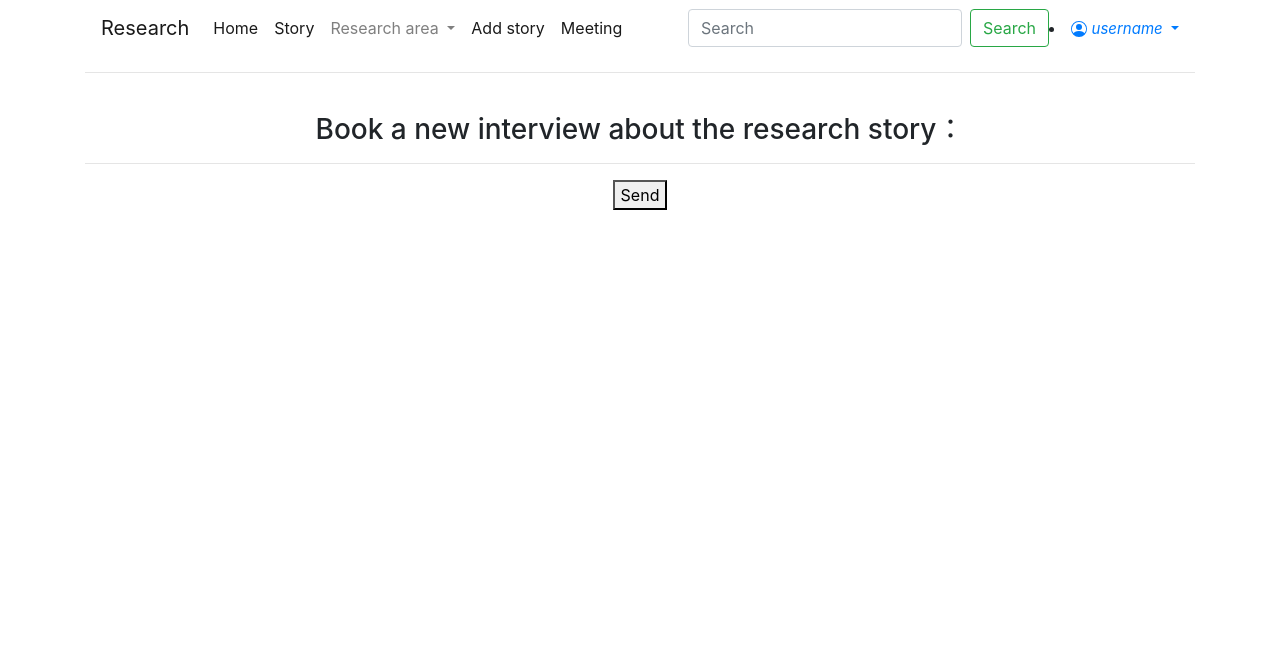
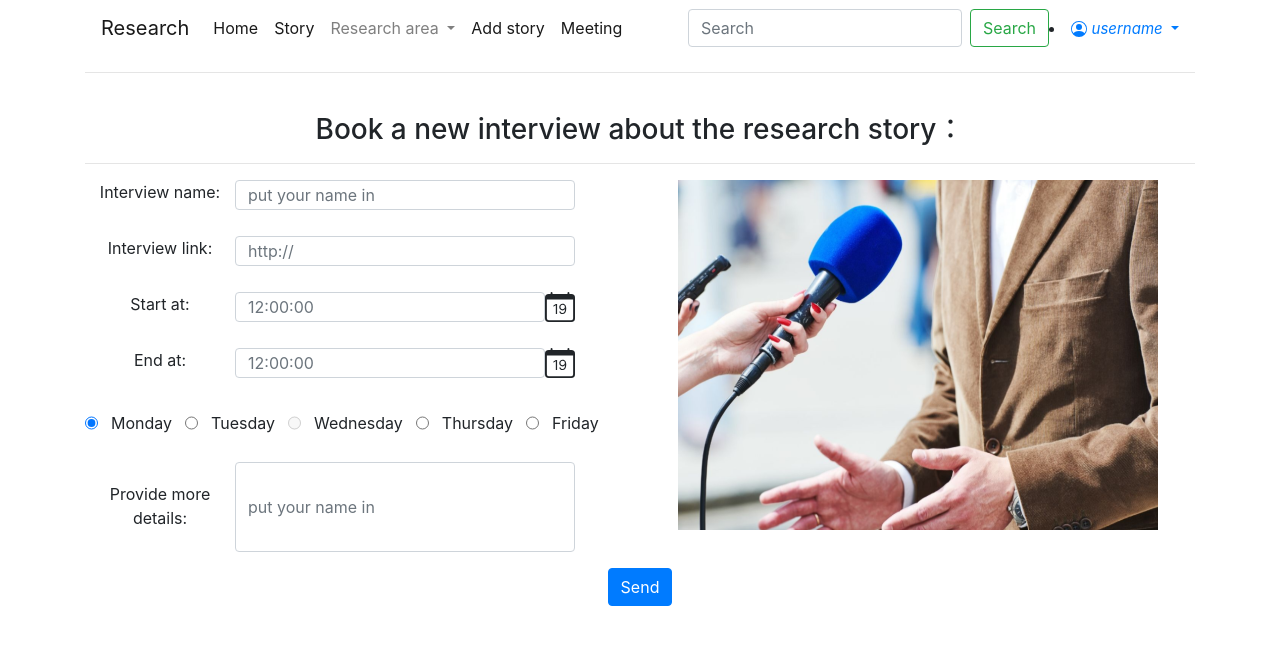
Before and after one commit to zhenxianglin/ResearchStory, a Django app: template templates/interview/new_interview.html in a window 1280 px wide. Shown: the top 645 px of the page. Run offline with Django 3.2, Linux system fonts and the light colour scheme; the template is opened without the code that fills it, so the values that code supplies are empty; some libraries are stand-ins or nearby versions.

Commit message:
interview

```diff
--- a/templates/interview/new_interview.html
+++ b/templates/interview/new_interview.html
@@ -20,9 +20,80 @@
     <div style="text-align: center;">
         <form action="{% url "interview:new_interview" story.id %}" method="post" class="form">
             {% csrf_token %}
-            {{ form.as_p }}
-            <button name="submit">Send</button>
+            <div class="container">
+            <div class="row">
+                <div class="col-xl-6">
+                    <div class="row form-group">
+                        <div class="p" style="width:150px;height:40px;float:left;">Interview name:</div>
+                        <input type="text" class="form-control" style="width:340px;height:30px;float:right;"
+                                           name="interview_name" placeholder="put your name in" required>
+                    </div>
+                    <div class="row form-group">
+                        <div class="p" style="width:150px;height:40px;float:left;">Interview link:</div>
+                        <input type="text" class="form-control" style="width:340px;height:30px;float:right;"
+                                           name="interview_link" placeholder="http://" required>
+                    </div>
+                    <div class="row form-group">
+                        <div class="p" style="width:150px;height:40px;float:left;">Start at:</div>
+                        <input type="text" class="form-control" style="width:310px;height:30px;float:right;"
+                                           name="start_time" placeholder="12:00:00" required>
+                            <svg xmlns="http://www.w3.org/2000/svg" width="30" height="30" fill="currentColor" class="bi bi-calendar-date" viewBox="0 0 16 16">
+                              <path d="M6.445 11.688V6.354h-.633A12.6 12.6 0 0 0 4.5 7.16v.695c.375-.257.969-.62 1.258-.777h.012v4.61h.675zm1.188-1.305c.047.64.594 1.406 1.703 1.406 1.258 0 2-1.066 2-2.871 0-1.934-.781-2.668-1.953-2.668-.926 0-1.797.672-1.797 1.809 0 1.16.824 1.77 1.676 1.77.746 0 1.23-.376 1.383-.79h.027c-.004 1.316-.461 2.164-1.305 2.164-.664 0-1.008-.45-1.05-.82h-.684zm2.953-2.317c0 .696-.559 1.18-1.184 1.18-.601 0-1.144-.383-1.144-1.2 0-.823.582-1.21 1.168-1.21.633 0 1.16.398 1.16 1.23z"/>
+                              <path d="M3.5 0a.5.5 0 0 1 .5.5V1h8V.5a.5.5 0 0 1 1 0V1h1a2 2 0 0 1 2 2v11a2 2 0 0 1-2 2H2a2 2 0 0 1-2-2V3a2 2 0 0 1 2-2h1V.5a.5.5 0 0 1 .5-.5zM1 4v10a1 1 0 0 0 1 1h12a1 1 0 0 0 1-1V4H1z"/>
+                            </svg>
+                    </div>
+
+                    <div class="row form-group">
+                        <div class="p" style="width:150px;height:40px;float:left;">End at:</div>
+                        <input type="text" class="form-control" style="width:310px;height:30px;float:right;"
+                                           name="end_time" placeholder="12:00:00" required>
+                            <svg xmlns="http://www.w3.org/2000/svg" width="30" height="30" fill="currentColor" class="bi bi-calendar-date" viewBox="0 0 16 16">
+                              <path d="M6.445 11.688V6.354h-.633A12.6 12.6 0 0 0 4.5 7.16v.695c.375-.257.969-.62 1.258-.777h.012v4.61h.675zm1.188-1.305c.047.64.594 1.406 1.703 1.406 1.258 0 2-1.066 2-2.871 0-1.934-.781-2.668-1.953-2.668-.926 0-1.797.672-1.797 1.809 0 1.16.824 1.77 1.676 1.77.746 0 1.23-.376 1.383-.79h.027c-.004 1.316-.461 2.164-1.305 2.164-.664 0-1.008-.45-1.05-.82h-.684zm2.953-2.317c0 .696-.559 1.18-1.184 1.18-.601 0-1.144-.383-1.144-1.2 0-.823.582-1.21 1.168-1.21.633 0 1.16.398 1.16 1.23z"/>
+                              <path d="M3.5 0a.5.5 0 0 1 .5.5V1h8V.5a.5.5 0 0 1 1 0V1h1a2 2 0 0 1 2 2v11a2 2 0 0 1-2 2H2a2 2 0 0 1-2-2V3a2 2 0 0 1 2-2h1V.5a.5.5 0 0 1 .5-.5zM1 4v10a1 1 0 0 0 1 1h12a1 1 0 0 0 1-1V4H1z"/>
+                            </svg>
+                    </div>
+
+
+
+                        <div class="form-inline row">
+                            <input type="radio" class="btn-check form-control" name="monday" id="option1" autocomplete="off" checked>
+                            <label class="btn" for="option1">Monday</label>
+
+                            <input type="radio" class="btn-check form-control" name="tuesday" id="option2" autocomplete="off">
+                            <label class="btn" for="option2">Tuesday</label>
+
+                            <input type="radio" class="btn-check form-control" name="wednesday" id="option3" autocomplete="off" disabled>
+                            <label class="btn " for="option3">Wednesday</label>
+
+                            <input type="radio" class="btn-check form-control" name="thursday" id="option4" autocomplete="off">
+                            <label class="btn" for="option4">Thursday</label>
+
+                            <input type="radio" class="btn-check form-control" name="friday" id="option4" autocomplete="off">
+                            <label class="btn" for="option4">Friday</label>
+                        </div>
+                        <div class="row"> </div>
+
+                        <div class="row form-group " style="margin-top: 20px">
+                            <div class="p" style="width:150px;height:40px;float:left;margin-top: 20px">Provide more details:</div>
+                            <input type="text" class="form-control" style="width:340px;height:90px;float:right;"
+                                           name="interview_name" placeholder="put your name in" required>
+                        </div>
+
+
+                        </div>
+                <div class="col-xl-6">
+                    <div class="img-rounded">
+                        <img src="/static/image/interview.jpg" class="img-rounded " alt="interview image" style="width: 480px;height: 350px">
+                    </div>
+                </div>
+
+                </div>
+
+            </div>
+
+            <button name="submit" class="btn btn-primary">Send</button>
         </form>
+
     </div>
 
 {% endblock content %}
```
Also changed, not shown: static/image/interview.jpg (added).
